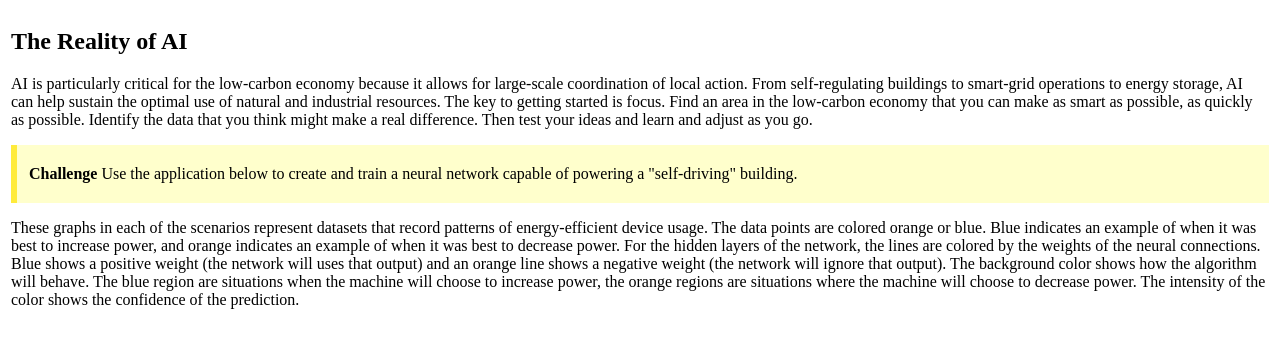
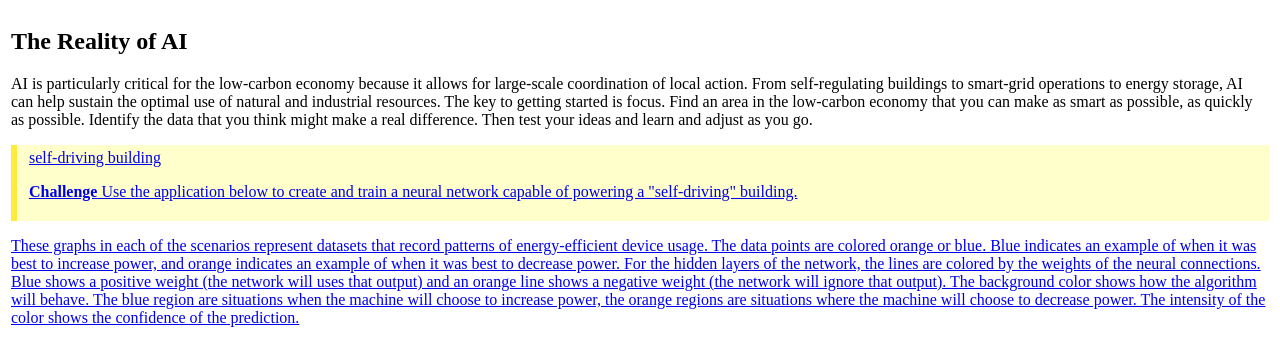
Before and after one commit to jerryaoverton/fwd50, a plain HTML site: page index.html in a window 1280 px wide. Shown: the part 1403-1752 px from the top of the page. Drawn offline with Linux system fonts and the light colour scheme; grey boxes are pictures that could not be loaded.

Commit message:
Update index.html

```diff
--- a/index.html
+++ b/index.html
@@ -81,6 +81,7 @@
 			<p>AI is particularly critical for the low-carbon economy because it allows for large-scale coordination of local action. From self-regulating buildings to smart-grid operations to energy storage, AI can help sustain the optimal use of natural and industrial resources.  The key to getting started is focus. Find an area in the low-carbon economy that you can make as smart as possible, as quickly as possible. Identify the data that you think might make a real difference. Then test your ideas and learn and adjust as you go.</p>
 
 			<div class="challenge">
+				<a href='PT_4288a-20_Challenge2_v1.pdf'>self-driving building</>
 				<p><strong>Challenge</strong> Use the application below to create and train a neural network capable of powering a "self-driving" building.</p>
 			</div>
 
```
